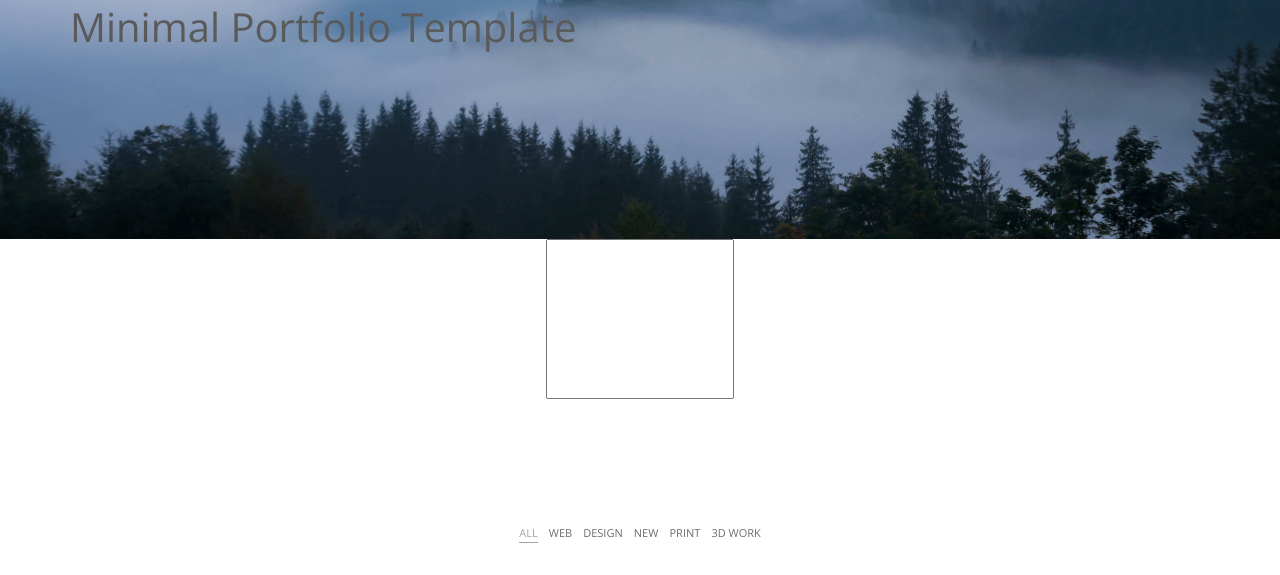
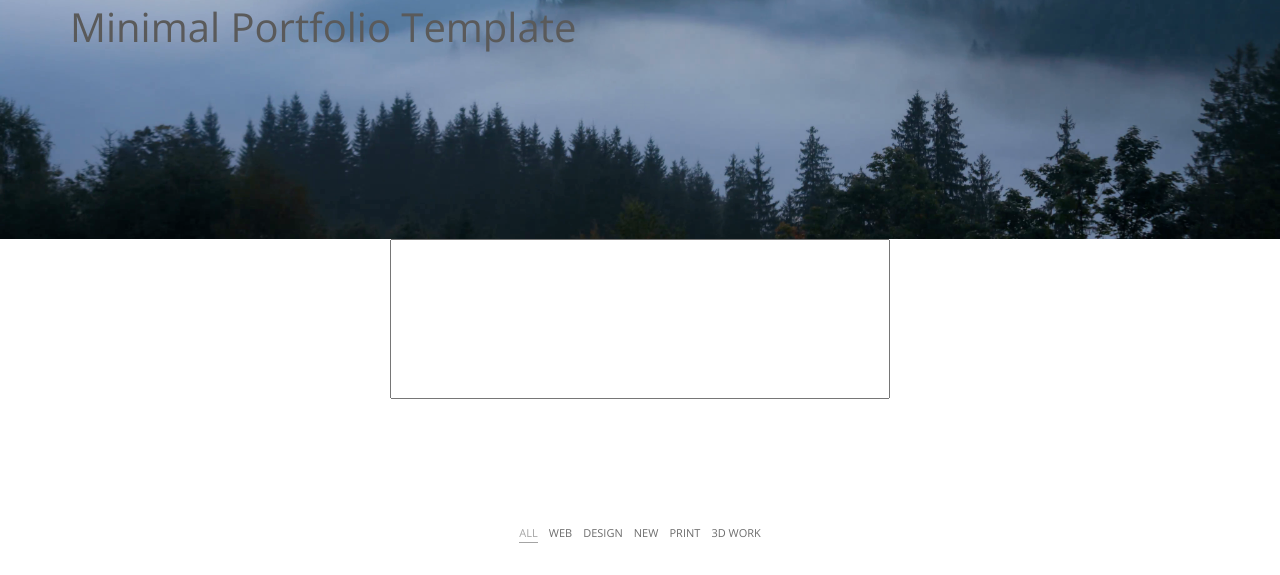
Before and after one commit to LVillaflores/HAML-SCSS, a PHP site: page / in a window 1280 px wide. Shown: the part 519-1094 px from the top of the page. Run offline with PHP 8.4, Linux system fonts and the light colour scheme; some libraries are stand-ins or nearby versions.

Commit message:
Add files via upload

```diff
--- a/jsfile.js
+++ b/jsfile.js
@@ -89,7 +89,7 @@ function signOut() {
 	var auth2 = gapi.auth2.getAuthInstance();
 		auth2.disconnect().then(function ()
 			{console.log('User signed out.');
-			setMessage("User signed out");
+			setMessage(" ");
 			setProfileImage(null);});
 		document.getElementById("out").style.display="none";
 		document.getElementById("info").style.display="none";
--- a/style.css
+++ b/style.css
@@ -228,6 +228,7 @@ div {
 #UserInfo {
   resize: none;
   height: 160px;
+  width: 500px;
 }
 
 /*# sourceMappingURL=style.css.map */
--- a/style.scss
+++ b/style.scss
@@ -268,4 +268,5 @@ div{
 #UserInfo{
 	resize: none;
 	height: 160px;
+	width: 500px;
 }
```
Also changed, not shown: 1 other file.
